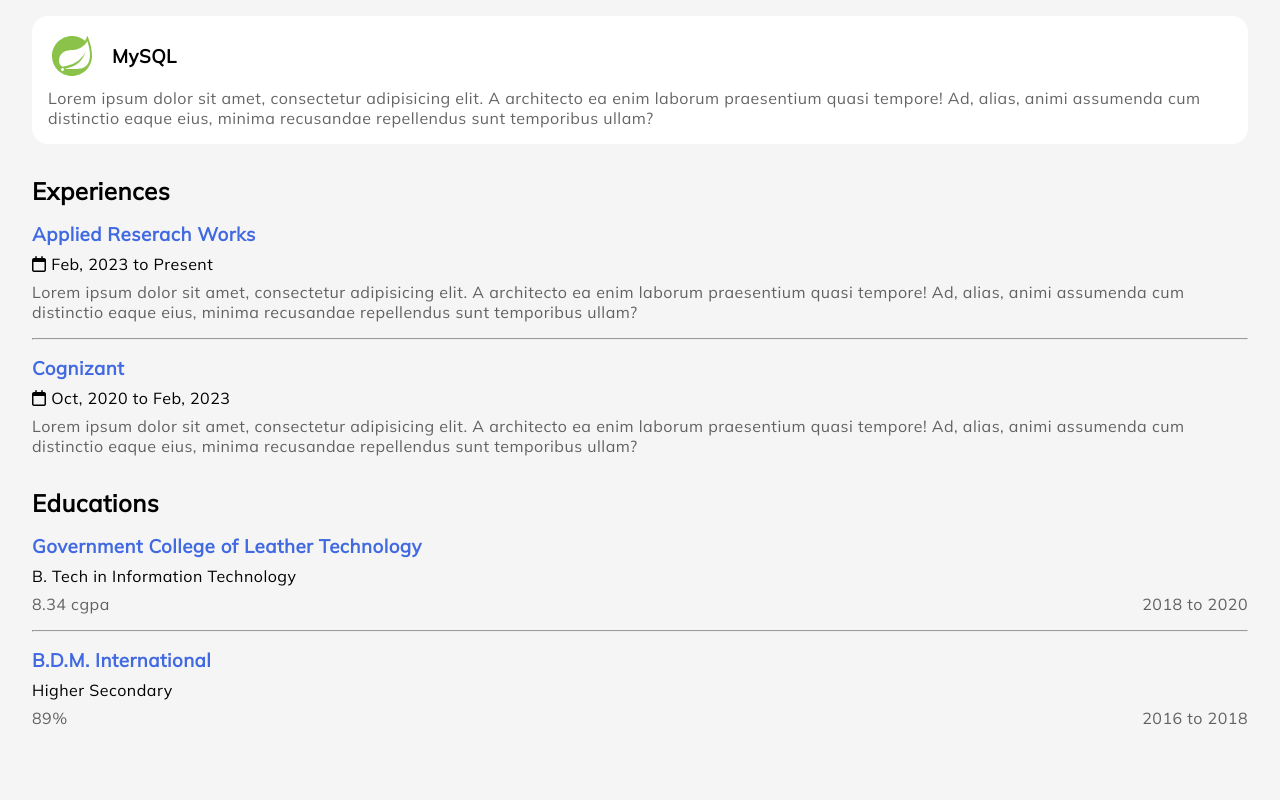
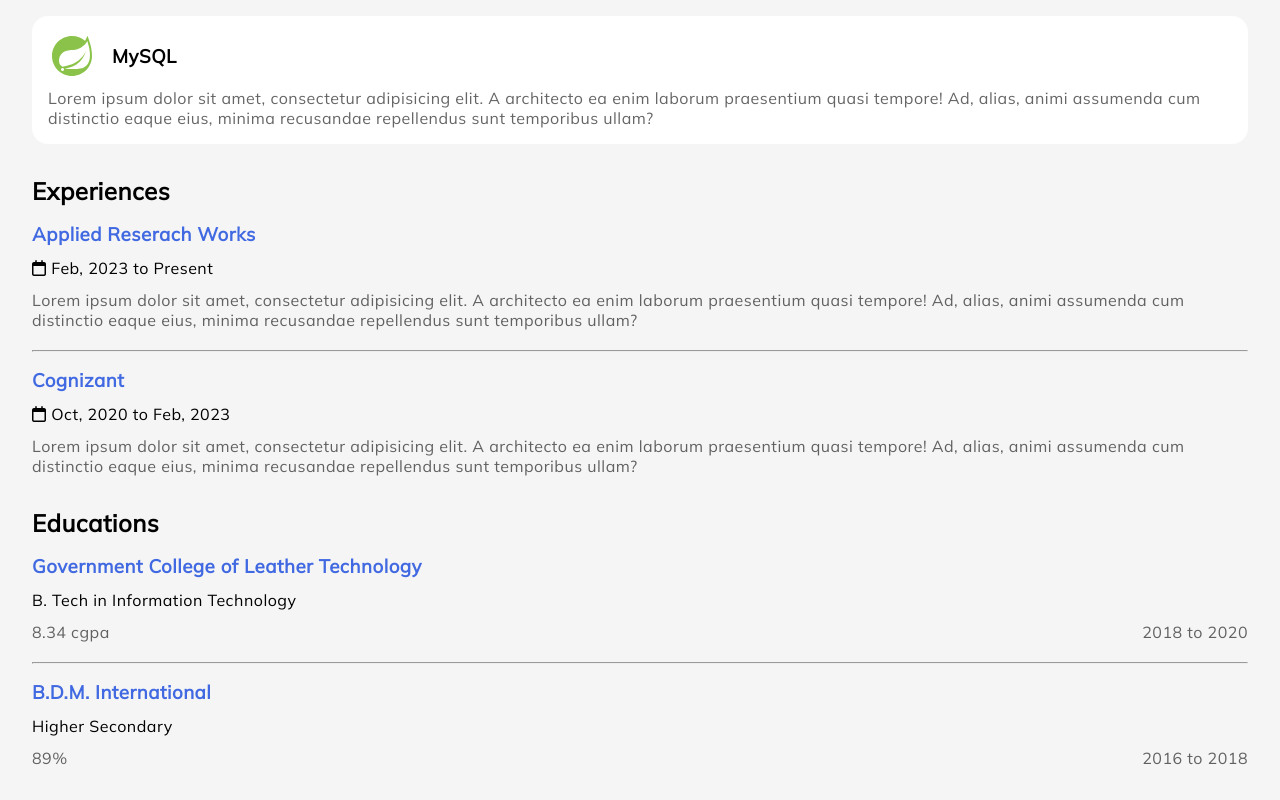
Before and after one commit to Shuktika15/Shuktika15.github.io, a React (Vite) app: page / in a window 1280 px wide. Shown: the part 2344-3144 px from the top of the page. Before the commit the page ends 3104 px from the top, so only its background shows below. Built offline with nearby package versions, Linux system fonts and the light colour scheme.

Commit message:
Increase gap

```diff
--- a/src/components/educations/Educations.scss
+++ b/src/components/educations/Educations.scss
@@ -4,7 +4,7 @@
 
   .education {
     display: grid;
-    gap: 0.5rem;
+    gap: 0.75rem;
 
     h3 {
       color: var(--accent-color);
--- a/src/components/experiences/Experiences.scss
+++ b/src/components/experiences/Experiences.scss
@@ -4,7 +4,7 @@
 
   .experience {
     display: grid;
-    gap: 0.5rem;
+    gap: 0.75rem;
 
     h3 {
       color: var(--accent-color);
```
